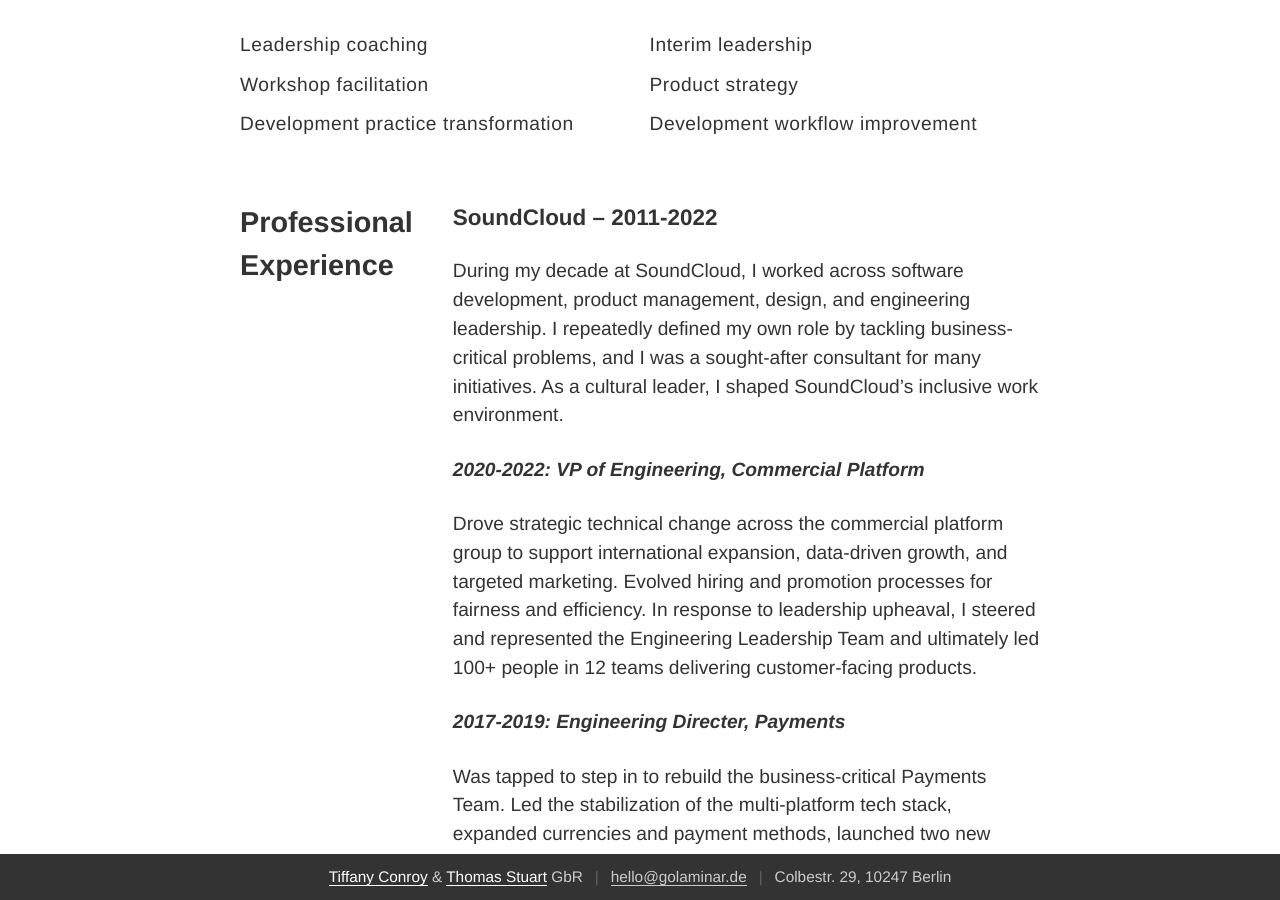
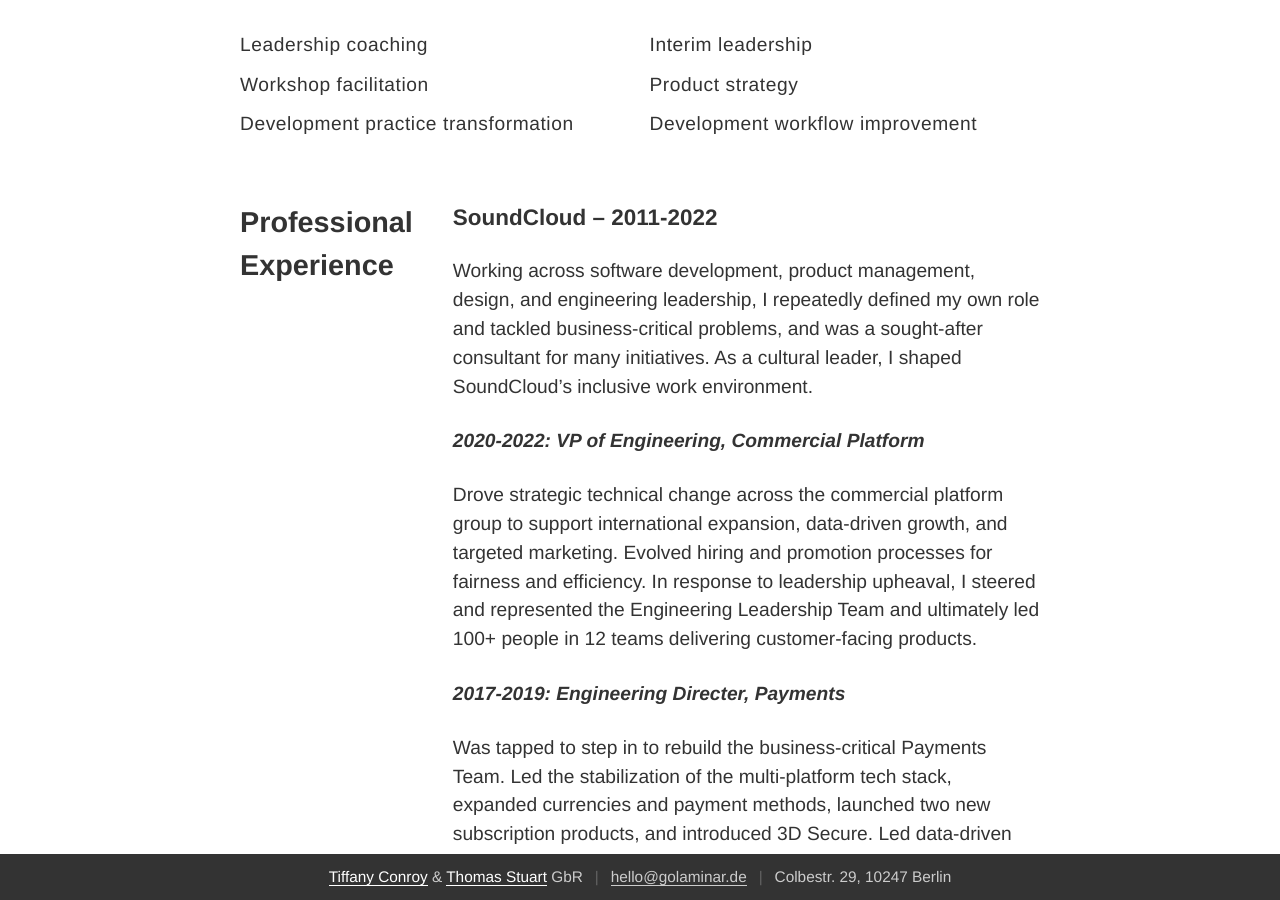
Before and after one commit to golaminar/golaminar.github.io, a Jekyll site: the page built from tiffany/cv.html, in a window 1280 px wide and 900 px high, scrolled down 499 px. Built offline with Jekyll 4.4.1, drawn with Linux system fonts in a browser that asks for light colours.

Commit message:
Even tighter intro

```diff
--- a/tiffany/cv.html
+++ b/tiffany/cv.html
@@ -68,8 +68,8 @@
 
                 <h3>SoundCloud – 2011-2022</h3>
                 <p>
-                    During my decade at SoundCloud, I worked across software development, product management, design, and engineering
-                    leadership. I repeatedly defined my own role by tackling business-critical problems, and I was a sought-after consultant for many
+                    Working across software development, product management, design, and engineering
+                    leadership, I repeatedly defined my own role and tackled business-critical problems, and was a sought-after consultant for many
                     initiatives. As a cultural leader, I shaped SoundCloud’s inclusive work environment.
                 </p>
 
```
